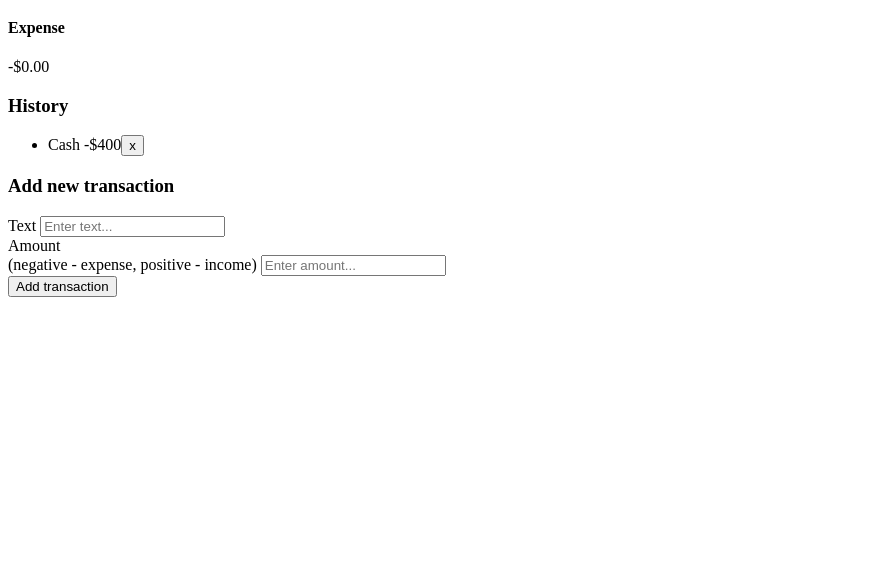
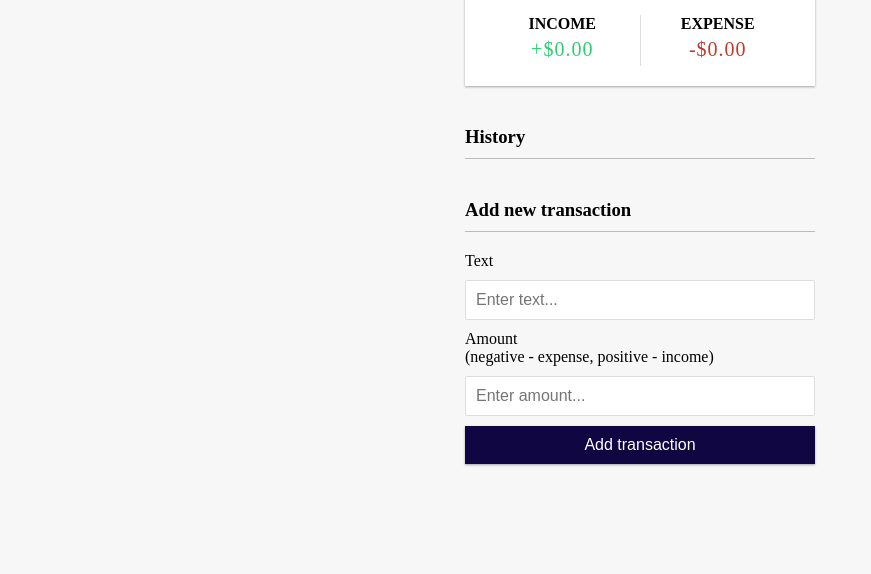
Before and after one commit to appsius/expens, a plain HTML site: page index.html in a window 1280 px wide. Shown: the part 226-800 px from the top of the page, without its empty margins (0-871 px from the left). Drawn offline with Linux system fonts and the light colour scheme.

Commit message:
Css Setup

```diff
--- a/index.html
+++ b/index.html
@@ -24,9 +24,9 @@
 
 			<h3>History</h3>
 			<ul id="list" class="list">
-				<li class="minus">
+				<!-- <li class="minus">
 					Cash <span>-$400</span><button class="delete-btn">x</button>
-				</li>
+				</li> -->
 			</ul>
 
 			<h3>Add new transaction</h3>
--- a/style.css
+++ b/style.css
@@ -0,0 +1,152 @@
+@import url('https://fonts.googleapis.com/css?family=Lato&display=swap');
+
+:root {
+	--box-shadow: 0 1px 3px rgba(0, 0, 0, 0.12), 0 1px 2px rgba(0, 0, 0, 0.24);
+}
+
+* {
+	box-sizing: border-box;
+}
+
+body {
+	background-color: #f7f7f7;
+	display: flex;
+	flex-direction: column;
+	align-items: center;
+	justify-content: center;
+	min-height: 100vh;
+	margin: 0;
+	font-family: 'Lato' sans-serif;
+}
+
+.container {
+	margin: 30px auto;
+	width: 350px;
+}
+
+h1 {
+	letter-spacing: 1px;
+	margin: 0;
+}
+
+h3 {
+	border-bottom: 1px solid #bbb;
+	padding-bottom: 10px;
+	margin: 40px 0 10px;
+}
+
+h4 {
+	margin: 0;
+	text-transform: uppercase;
+}
+
+.inc-exp-container {
+	background-color: #fff;
+	box-shadow: var(--box-shadow);
+	padding: 20px;
+	display: flex;
+	justify-content: space-between;
+	margin: 20px 0;
+}
+
+.inc-exp-container > div {
+	flex: 1;
+	text-align: center;
+}
+
+.inc-exp-container > div:first-of-type {
+	border-right: 1px solid #dedede;
+}
+
+.money {
+	font-size: 20px;
+	letter-spacing: 1px;
+	margin: 5px 0;
+}
+
+.money.plus {
+	color: #2ecc71;
+}
+
+.money.minus {
+	color: #c0392b;
+}
+
+label {
+	display: inline-block;
+	margin: 10px 0;
+}
+
+input[type='text'],
+input[type='number'] {
+	border: 1px solid #dedede;
+	border-radius: 2px;
+	display: block;
+	font-size: 16px;
+	padding: 10px;
+	width: 100%;
+}
+
+.btn {
+	cursor: pointer;
+	background-color: #100641;
+	box-shadow: var(--box-shadow);
+	color: #fff;
+	border: 0;
+	display: block;
+	font-size: 16px;
+	margin: 10px 0 30px;
+	padding: 10px;
+	width: 100%;
+}
+
+.btn:focus,
+.delete-btn:focus {
+	outline: 0;
+}
+
+.list {
+	list-style-type: none;
+	padding: 0;
+	margin-bottom: 40px;
+}
+
+.list li {
+	background-color: #fff;
+	box-shadow: var(--box-shadow);
+	color: #333;
+	display: flex;
+	justify-content: space-between;
+	position: relative;
+	padding: 10px;
+	margin: 10px 0;
+}
+
+.list li.plus {
+	border-right: 5px solid #2ecc71;
+}
+
+.list li.minus {
+	border-right: 5px solid #c0392b;
+}
+
+.delete-btn {
+	cursor: pointer;
+	background-color: #ee4634;
+	border-radius: 50%;
+	border: 0;
+	color: #fff;
+	font-size: 20px;
+	line-height: 20px;
+	padding: 2px 5px;
+	position: absolute;
+	top: 50%;
+	right: 0;
+	transform: translate(140%, -50%);
+	opacity: 0;
+	transition: opacity 0.3s ease;
+}
+
+.list li:hover .delete-btn {
+	opacity: 1;
+}
```
